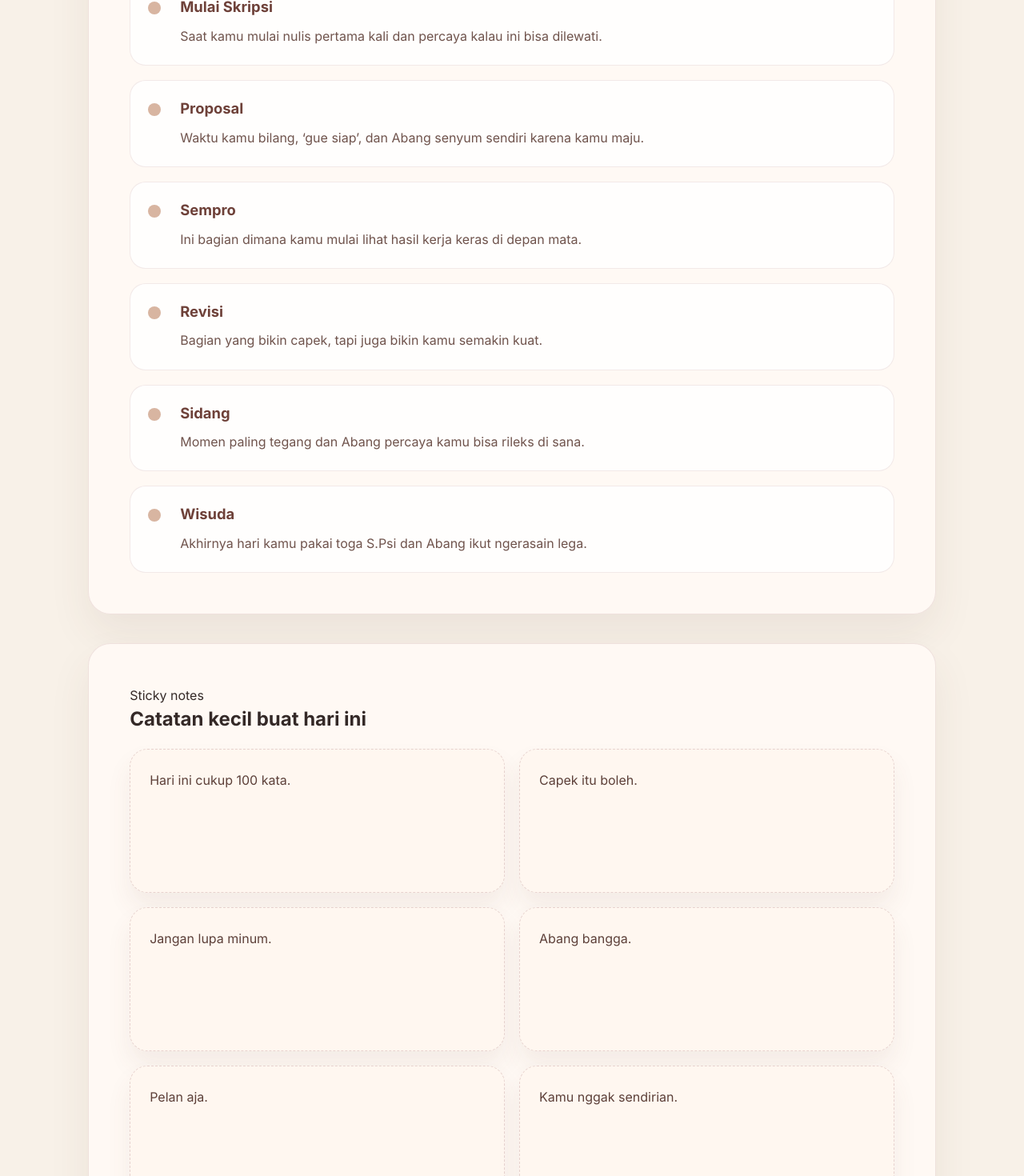
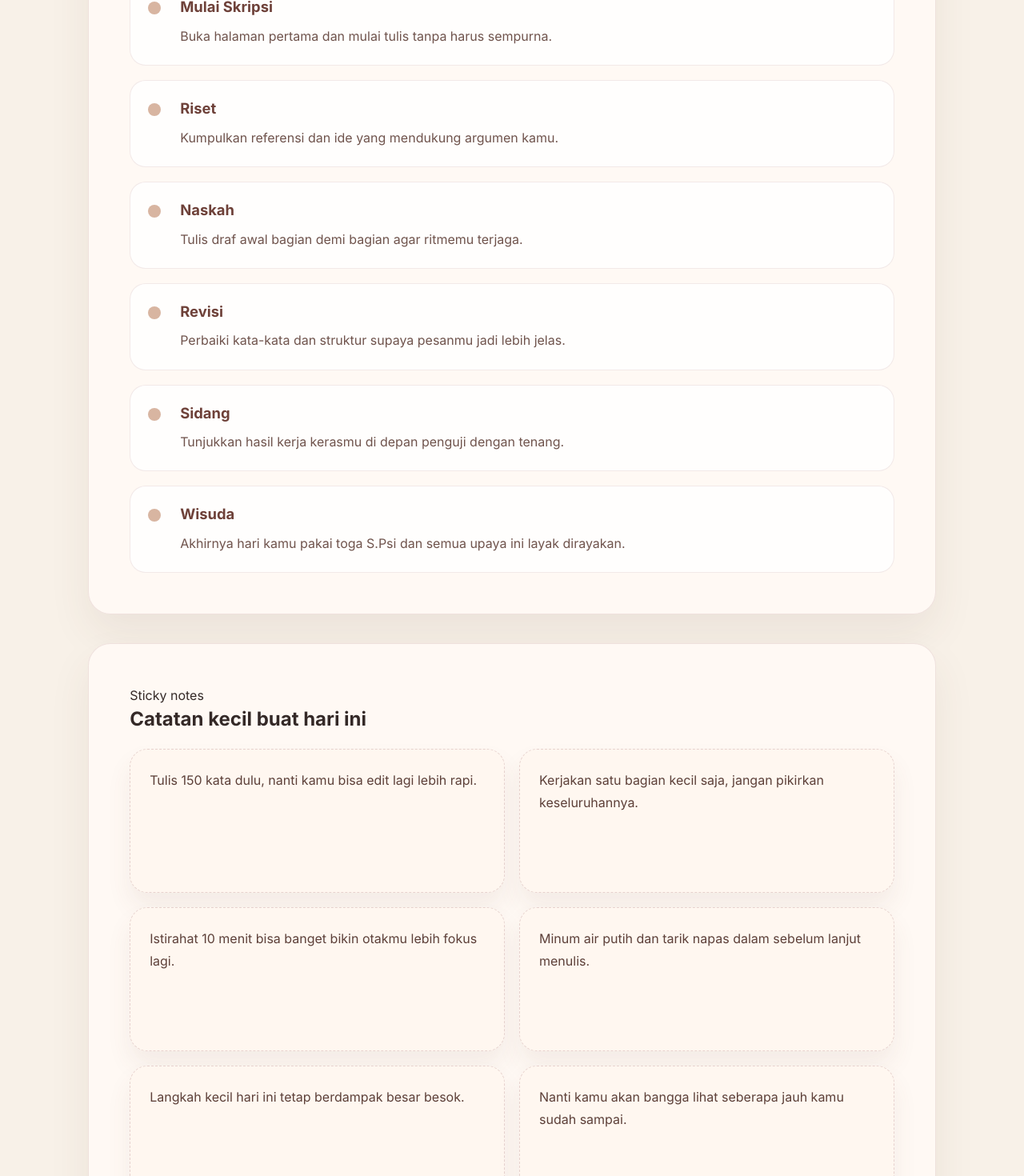
Before and after one commit to 231712600hengker/semangat_dedek, a React (Vite) app: page / in a window 1280 px wide. Shown: the part 1840-3310 px from the top of the page at 80% size. Built offline with nearby package versions, Linux system fonts and the light colour scheme.

Commit message:
Make journey steps more general and sticky notes more descriptive

```diff
--- a/src/components/JourneySection.jsx
+++ b/src/components/JourneySection.jsx
@@ -6,7 +6,7 @@ export function JourneySection() {
     <div className="journey-shell">
       <div className="journey-header">
         <span>Perjalanan</span>
-        <h2>Langkah-langkah kecil menuju wisuda</h2>
+        <h2>Langkah-langkah kecil sampai sidang dan wisuda</h2>
       </div>
       <div className="timeline">
         {timelineSteps.map((step, index) => (
--- a/src/data/content.js
+++ b/src/data/content.js
@@ -23,21 +23,21 @@ export const letterContent = [
 ];
 
 export const timelineSteps = [
-  { title: "Mulai Skripsi", detail: "Saat kamu mulai nulis pertama kali dan percaya kalau ini bisa dilewati." },
-  { title: "Proposal", detail: "Waktu kamu bilang, ‘gue siap’, dan Abang senyum sendiri karena kamu maju." },
-  { title: "Sempro", detail: "Ini bagian dimana kamu mulai lihat hasil kerja keras di depan mata." },
-  { title: "Revisi", detail: "Bagian yang bikin capek, tapi juga bikin kamu semakin kuat." },
-  { title: "Sidang", detail: "Momen paling tegang dan Abang percaya kamu bisa rileks di sana." },
-  { title: "Wisuda", detail: "Akhirnya hari kamu pakai toga S.Psi dan Abang ikut ngerasain lega." },
+  { title: "Mulai Skripsi", detail: "Buka halaman pertama dan mulai tulis tanpa harus sempurna." },
+  { title: "Riset", detail: "Kumpulkan referensi dan ide yang mendukung argumen kamu." },
+  { title: "Naskah", detail: "Tulis draf awal bagian demi bagian agar ritmemu terjaga." },
+  { title: "Revisi", detail: "Perbaiki kata-kata dan struktur supaya pesanmu jadi lebih jelas." },
+  { title: "Sidang", detail: "Tunjukkan hasil kerja kerasmu di depan penguji dengan tenang." },
+  { title: "Wisuda", detail: "Akhirnya hari kamu pakai toga S.Psi dan semua upaya ini layak dirayakan." },
 ];
 
 export const stickyNotes = [
-  "Hari ini cukup 100 kata.",
-  "Capek itu boleh.",
-  "Jangan lupa minum.",
-  "Abang bangga.",
-  "Pelan aja.",
-  "Kamu nggak sendirian.",
+  "Tulis 150 kata dulu, nanti kamu bisa edit lagi lebih rapi.",
+  "Kerjakan satu bagian kecil saja, jangan pikirkan keseluruhannya.",
+  "Istirahat 10 menit bisa banget bikin otakmu lebih fokus lagi.",
+  "Minum air putih dan tarik napas dalam sebelum lanjut menulis.",
+  "Langkah kecil hari ini tetap berdampak besar besok.",
+  "Nanti kamu akan bangga lihat seberapa jauh kamu sudah sampai.",
 ];
 
 export const memories = [
```
